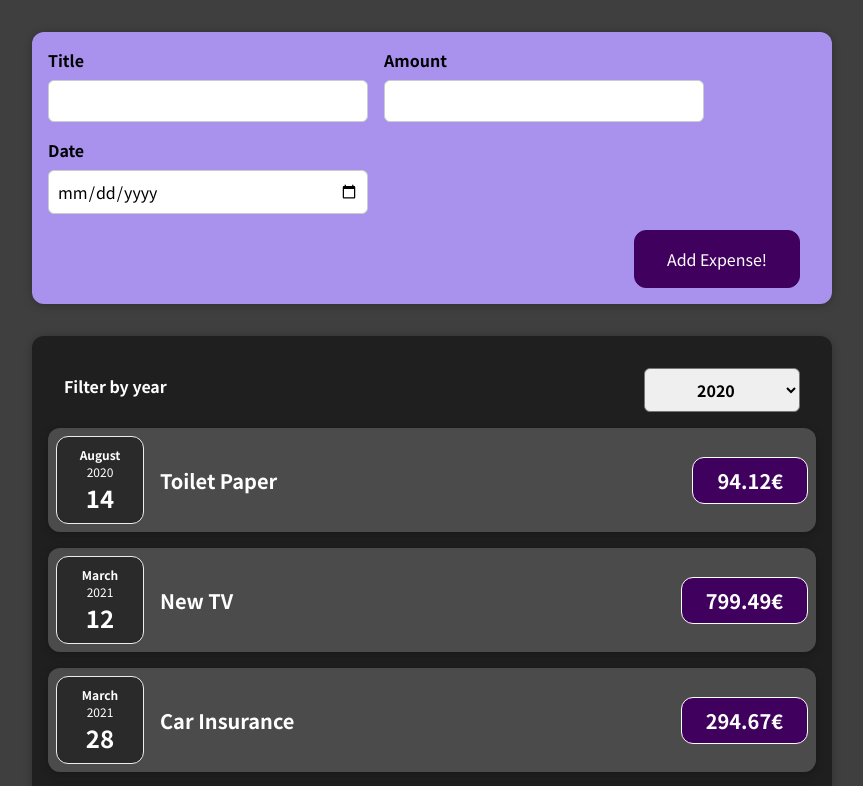
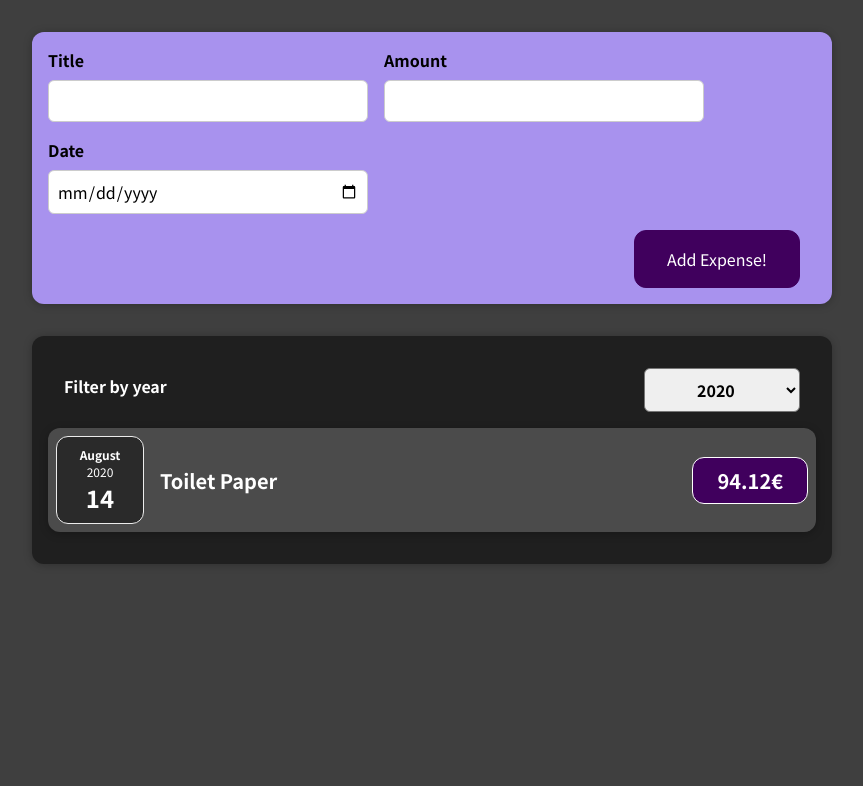
Before and after one commit to petah-sama/expense-tracker, a React (Create React App) app: page / in a window 1280 px wide. Shown: the top 786 px of the page, without its empty margins (208-1071 px from the left). Built offline with nearby package versions, Linux system fonts and the light colour scheme.

Commit message:
you can now filter expenses by year and years that dont have expenses will display a message

```diff
--- a/src/components/Expenses/Expenses.jsx
+++ b/src/components/Expenses/Expenses.jsx
@@ -13,7 +13,11 @@ function Expenses(props) {
     setFilteredYear(selectedYear);
   };
 
-  const expenseItemList = props.expenses.map((expense) => {
+  const filteredExpenses = props.expenses.filter(
+    (expense) => expense.date.getFullYear().toString() === filteredYear
+  );
+
+  const expenseItemList = filteredExpenses.map((expense) => {
     return (
       <ExpenseItem
         key={expense.id}
@@ -31,7 +35,11 @@ function Expenses(props) {
           selected={filteredYear}
           onChangeFilter={filterChangeHandler}
         />
-        {expenseItemList}
+        {filteredExpenses.length === 0 ? (
+          <p>No expenses this year!</p>
+        ) : (
+          expenseItemList
+        )}
       </Card>
     </div>
   );
--- a/src/components/NewExpense/NewExpense.jsx
+++ b/src/components/NewExpense/NewExpense.jsx
@@ -3,9 +3,9 @@ import ExpenseForm from './ExpenseForm';
 import './NewExpense.css';
 
 const NewExpense = (props) => {
-  const saveExpenseDataHandler = (enteredExpenseDate) => {
+  const saveExpenseDataHandler = (enteredExpenseData) => {
     const expenseData = {
-      ...enteredExpenseDate,
+      ...enteredExpenseData,
       id: Math.random().toString(),
     };
     props.onAddExpense(expenseData);
```
Also changed, not shown: 1 other file (tests, documents, lock files or other folders).
